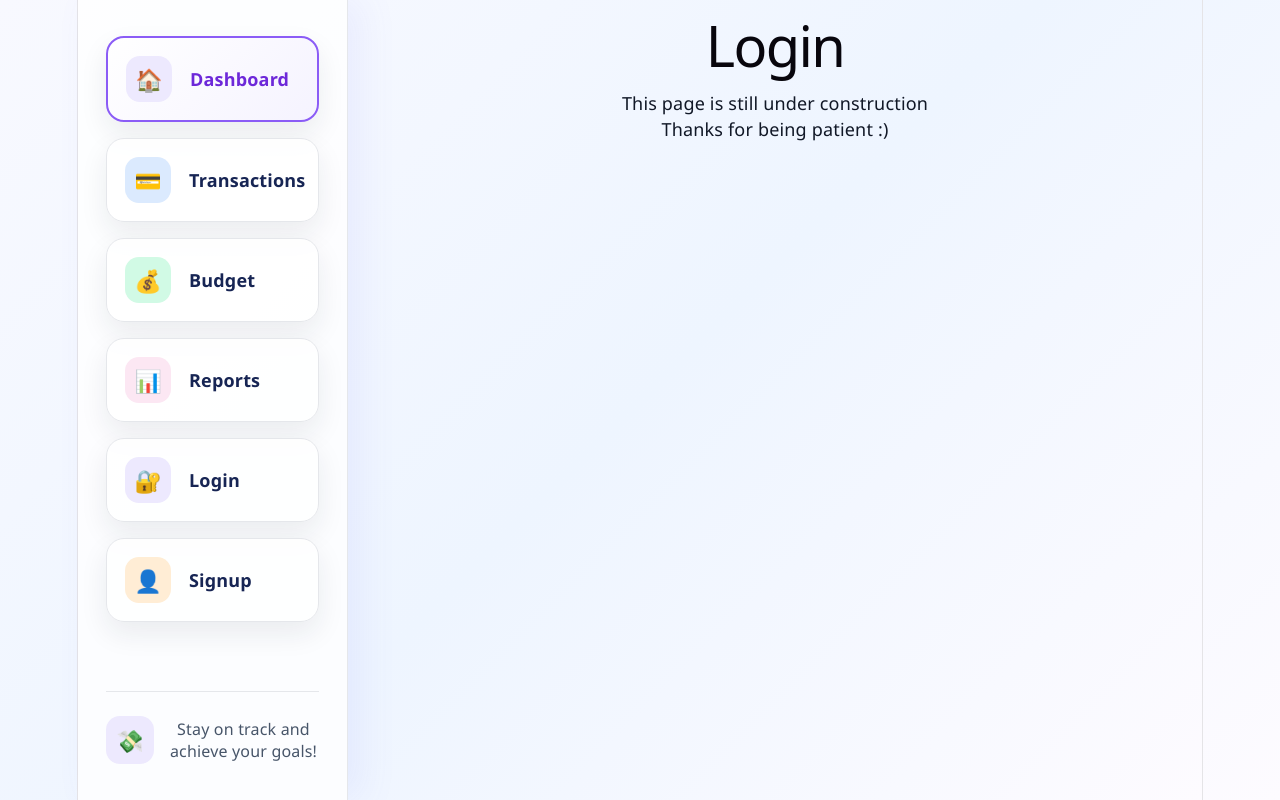
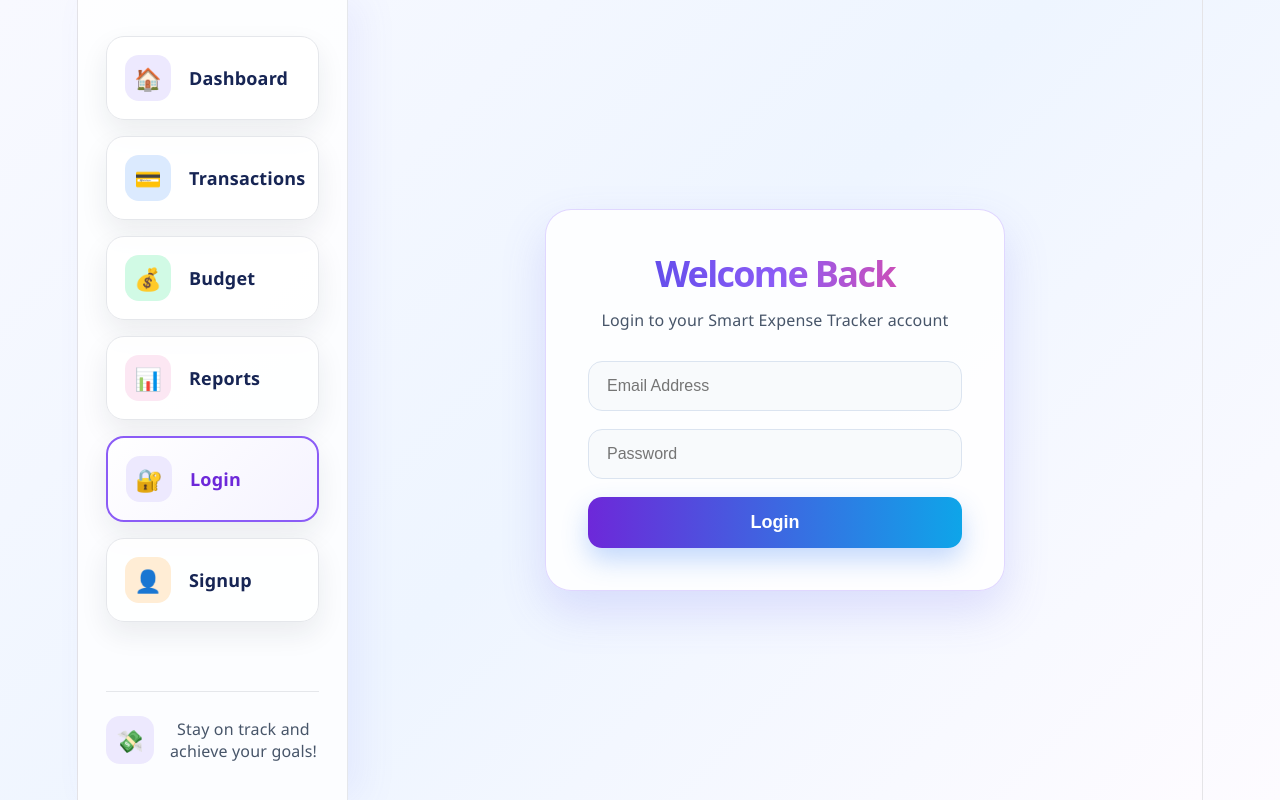
Before and after one commit to Amisha2801/Smart-Expense-Tracker, a React app in the folder frontend/: page /login in a window 1280 px wide. Built offline with nearby package versions, Linux system fonts and the light colour scheme; the HTML template or start-up script is replaced by a standard one.

Commit message:
Implemented login page UI and authentication setup

```diff
--- a/frontend/src/App.css
+++ b/frontend/src/App.css
@@ -38,7 +38,9 @@
   font-weight: 800;
   letter-spacing: 0px;
   background: linear-gradient(90deg, #4f46e5, #8b5cf6, #ec4899);
+  background-clip: text;
   -webkit-background-clip: text;
+  color: transparent;
   -webkit-text-fill-color: transparent;
   text-shadow: 0 8px 20px rgba(139, 92, 246, 0.25);
 }
@@ -356,3 +358,75 @@
   flex: 1;
   min-width: 0;
 }
+
+.auth-page {
+  min-height: 100vh;
+  display: flex;
+  align-items: center;
+  justify-content: center;
+  padding: 40px;
+}
+
+.auth-card {
+  width: 100%;
+  max-width: 460px;
+  padding: 42px;
+  border-radius: 26px;
+  background: rgba(255, 255, 255, 0.86);
+  border: 1px solid rgba(168, 142, 255, 0.35);
+  box-shadow: 0 20px 45px rgba(99, 102, 241, 0.18);
+  text-align: center;
+}
+
+.auth-card h1 {
+  margin: 0 0 12px;
+  font-size: 36px;
+  line-height: 1.2;
+  font-weight: 800;
+  background: linear-gradient(90deg, #4f46e5, #8b5cf6, #ec4899);
+  -webkit-background-clip: text;
+  -webkit-text-fill-color: transparent;
+}
+
+.auth-card p {
+  margin-bottom: 28px;
+  color: #475569;
+  font-size: 16px;
+}
+
+.auth-card form {
+  display: flex;
+  flex-direction: column;
+  gap: 18px;
+}
+
+.auth-card input {
+  width: 100%;
+  padding: 15px 18px;
+  border-radius: 14px;
+  border: 1px solid #dbe4f0;
+  font-size: 16px;
+  outline: none;
+  background: #f8fafc;
+}
+
+.auth-card input:focus {
+  border-color: #8b5cf6;
+  box-shadow: 0 0 0 4px rgba(139, 92, 246, 0.12);
+}
+
+.auth-card button {
+  border: none;
+  padding: 15px;
+  border-radius: 14px;
+  background: linear-gradient(90deg, #6d28d9, #0ea5e9);
+  color: white;
+  font-size: 18px;
+  font-weight: 700;
+  cursor: pointer;
+  box-shadow: 0 12px 26px rgba(59, 130, 246, 0.3);
+}
+
+.auth-card button:hover {
+  transform: translateY(-2px);
+}
--- /dev/null
+++ b/frontend/src/api/authApi.js
@@ -0,0 +1,18 @@
+const API_URL = "http://localhost:5000/api/users";
+
+export async function loginUser(email, password) {
+  const response = await fetch(`${API_URL}/login`, {
+    method: "POST",
+    headers: {
+      "Content-Type": "application/json",
+    },
+    body: JSON.stringify({
+      email,
+      password,
+    }),
+  });
+
+  const data = await response.json();
+
+  return data;
+}
--- a/frontend/src/components/Sidebar.jsx
+++ b/frontend/src/components/Sidebar.jsx
@@ -1,38 +1,38 @@
-import { Link } from "react-router-dom";
+import { NavLink } from "react-router-dom";
 
 function Sidebar() {
   return (
     <aside className="sidebar">
       <nav className="sidebar-nav">
-        <Link className="nav-card active" to="/">
+        <NavLink className={({ isActive }) => isActive ? "nav-card active" : "nav-card"} to="/">
           <span className="nav-icon">🏠</span>
           <span>Dashboard</span>
-        </Link>
+        </NavLink>
 
-        <Link className="nav-card" to="/transactions">
+        <NavLink className={({ isActive }) => isActive ? "nav-card active" : "nav-card"} to="/transactions">
           <span className="nav-icon blue">💳</span>
           <span>Transactions</span>
-        </Link>
+        </NavLink>
 
-        <Link className="nav-card" to="/budget">
+        <NavLink className={({ isActive }) => isActive ? "nav-card active" : "nav-card"} to="/budget">
           <span className="nav-icon green">💰</span>
           <span>Budget</span>
-        </Link>
+        </NavLink>
 
-        <Link className="nav-card" to="/reports">
+        <NavLink className={({ isActive }) => isActive ? "nav-card active" : "nav-card"} to="/reports">
           <span className="nav-icon pink">📊</span>
           <span>Reports</span>
-        </Link>
+        </NavLink>
 
-        <Link className="nav-card" to="/login">
+        <NavLink className={({ isActive }) => isActive ? "nav-card active" : "nav-card"} to="/login">
           <span className="nav-icon purple">🔐</span>
           <span>Login</span>
-        </Link>
+        </NavLink>
 
-        <Link className="nav-card" to="/signup">
+        <NavLink className={({ isActive }) => isActive ? "nav-card active" : "nav-card"} to="/signup">
           <span className="nav-icon orange">👤</span>
           <span>Signup</span>
-        </Link>
+        </NavLink>
       </nav>
 
       <div className="sidebar-footer">
--- a/frontend/src/pages/Login.jsx
+++ b/frontend/src/pages/Login.jsx
@@ -1,9 +1,44 @@
+import { useState } from "react";
+import { loginUser } from "../api/authApi";
+
 function Login() {
+  const [email, setEmail] = useState("");
+  const [password, setPassword] = useState("");
+
+  const handleLogin = async (e) => {
+    e.preventDefault();
+
+    const data = await loginUser(email, password);
+
+    console.log("Login response:", data);
+  };
+
   return (
-    <div>
-      <h1>Login</h1>
-      <p>This page is still under construction</p>
-      <p>Thanks for being patient :)</p>
+    <div className="auth-page">
+      <div className="auth-card">
+        <h1>Welcome Back</h1>
+        <p>Login to your Smart Expense Tracker account</p>
+
+        <form onSubmit={handleLogin}>
+          <input
+            type="email"
+            placeholder="Email Address"
+            value={email}
+            onChange={(e) => setEmail(e.target.value)}
+          />
+
+          <input
+            type="password"
+            placeholder="Password"
+            value={password}
+            onChange={(e) => setPassword(e.target.value)}
+          />
+
+          <button type="submit">
+            Login
+          </button>
+        </form>
+      </div>
     </div>
   );
 }
```
